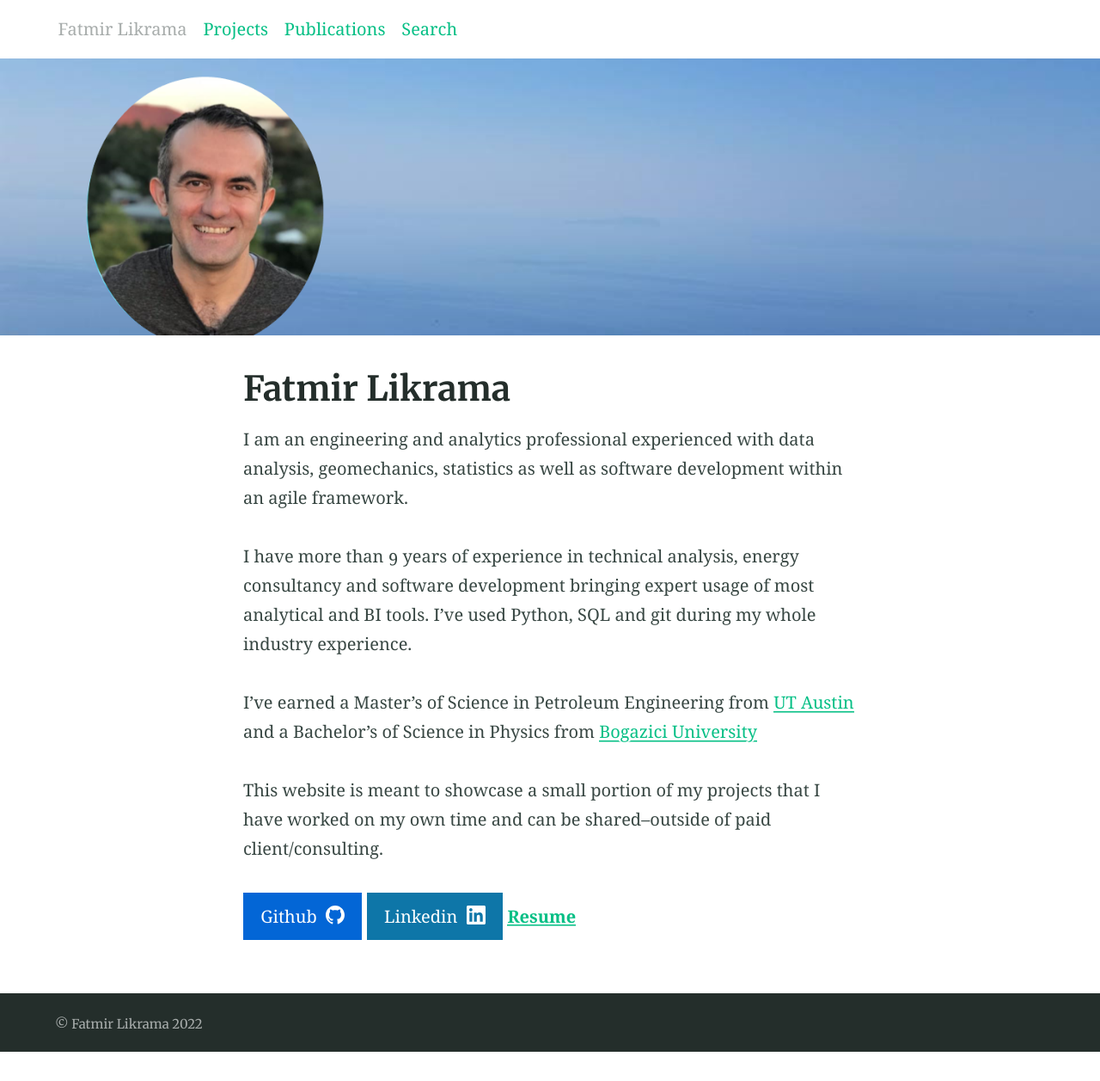
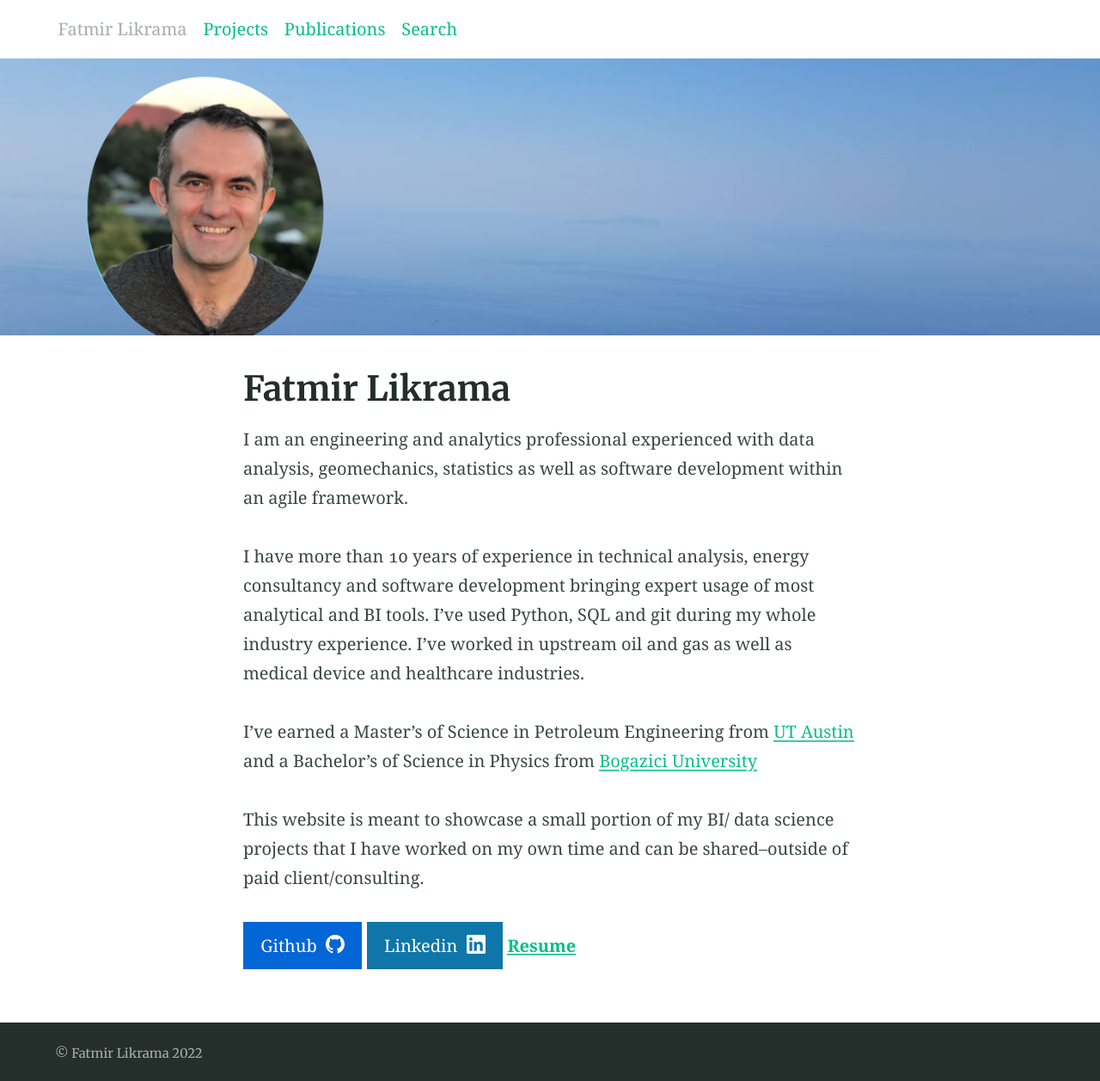
Before and after one commit to flikrama/flikrama.github.io, a Jekyll site: the page built from index.md, in a window 1280 px wide. Shown: the whole page at 86% size. Built offline with Jekyll 4.4.1, drawn with Linux system fonts in a browser that asks for light colours; before the commit the page ends 1223 px from its top, so only the background shows below that.

Commit message:
updated intro

```diff
--- a/_config.yml
+++ b/_config.yml
@@ -51,7 +51,7 @@
   posts:
     title: Projects # Needed for Siteleaf
     output: true
-    description: "A small portion of projects I've worked on my own, not covered by data confidentiality agreements:" # The post list page content
+    description: "A small portion of BI/ Data Science projects I've worked on my own, not covered by data confidentiality agreements:" # The post list page content
     feature_text: |
 
     feature_image: "/assets/img/gen/kruja_2.jpg"
--- a/index.md
+++ b/index.md
@@ -9,11 +9,11 @@
 
 I am an engineering and analytics professional experienced with data analysis, geomechanics, statistics as well as software development within an agile framework.
 
-I have more than 9 years of experience in technical analysis, energy consultancy and  software development bringing expert usage of most analytical and BI tools. I've used Python, SQL and git during my whole industry experience.
+I have more than 10 years of experience in technical analysis, energy consultancy and  software development bringing expert usage of most analytical and BI tools. I've used Python, SQL and git during my whole industry experience. I've worked in upstream oil and gas as well as medical device and healthcare industries.
 
 
 I've earned a Master's of Science in Petroleum Engineering from [UT Austin](https://www.utexas.edu/) and a Bachelor's of Science in Physics from [Bogazici University](http://www.boun.edu.tr/en_US)
 
-This website is meant to showcase a small portion of my projects that I have worked on my own time and can be shared--outside of paid client/consulting.
+This website is meant to showcase a small portion of my BI/ data science projects that I have worked on my own time and can be shared--outside of paid client/consulting.
 
 {% include button.html text="Github" icon="github" link="https://github.com/flikrama" color="#0366d6" %} {% include button.html text="Linkedin" icon="linkedin" link="https://www.linkedin.com/in/likrama/" color="#0e76a8" %}   [**Resume**](/assets/resume/Fatmir_Likrama.pdf)
```
